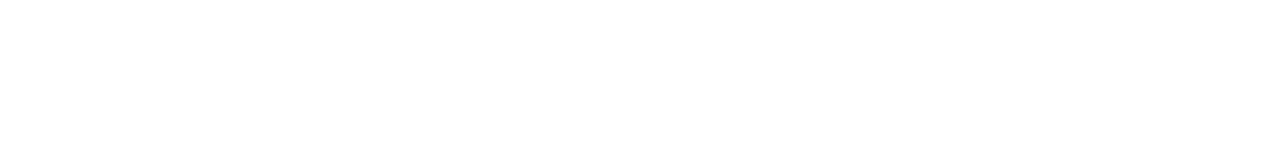
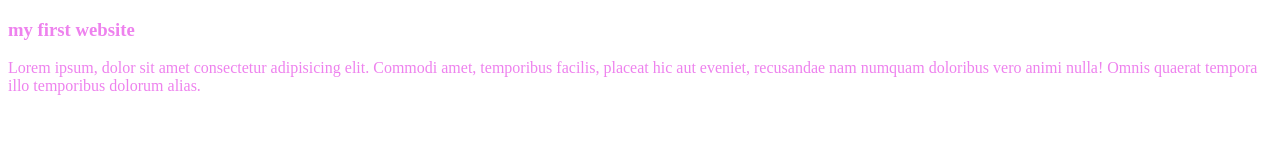
Before and after one commit to Heymaet98/my-first-github-repo, a plain HTML site: page index.html in a window 1280 px wide. Drawn offline with Linux system fonts and the light colour scheme.

Commit message:
added style sheet

```diff
--- a/index.html
+++ b/index.html
@@ -3,9 +3,13 @@
 <head>
     <meta charset="UTF-8">
     <meta name="viewport" content="width=device-width, initial-scale=1.0">
-    <title>Document</title>
+    <title>my-first-github-repo</title>
+    <link rel="stylesheet" href="style/style.css">
 </head>
 <body>
-
+    <div>
+        <h3>my first website</h3>
+        <p>Lorem ipsum, dolor sit amet consectetur adipisicing elit. Commodi amet, temporibus facilis, placeat hic aut eveniet, recusandae nam numquam doloribus vero animi nulla! Omnis quaerat tempora illo temporibus dolorum alias.</p>
+    </div>
 </body>
 </html>
--- /dev/null
+++ b/style/style.css
@@ -0,0 +1,3 @@
+div{
+    color: violet;
+}
```
